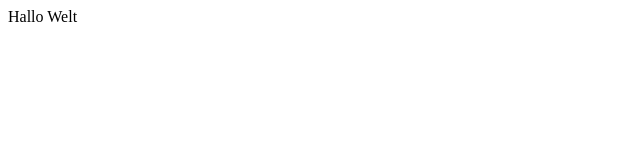
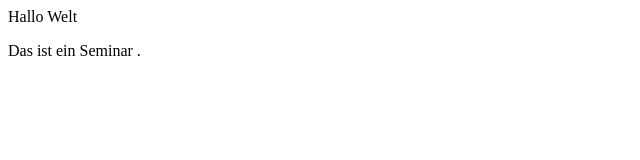
Before and after one commit to s-beceee/Seminar_Seminar, a plain HTML site: page index.html in a window 1280 px wide. Shown: the whole page, without its empty margins (0-640 px from the left). Drawn offline with Linux system fonts and the light colour scheme.

Commit message:
Änderungen html

```diff
--- a/index.html
+++ b/index.html
@@ -10,7 +10,8 @@
    </head>
 
    <body>
-       Hallo Welt
+       <p>Hallo Welt</p>
+Das ist ein Seminar .
 
       </body>
 
```
